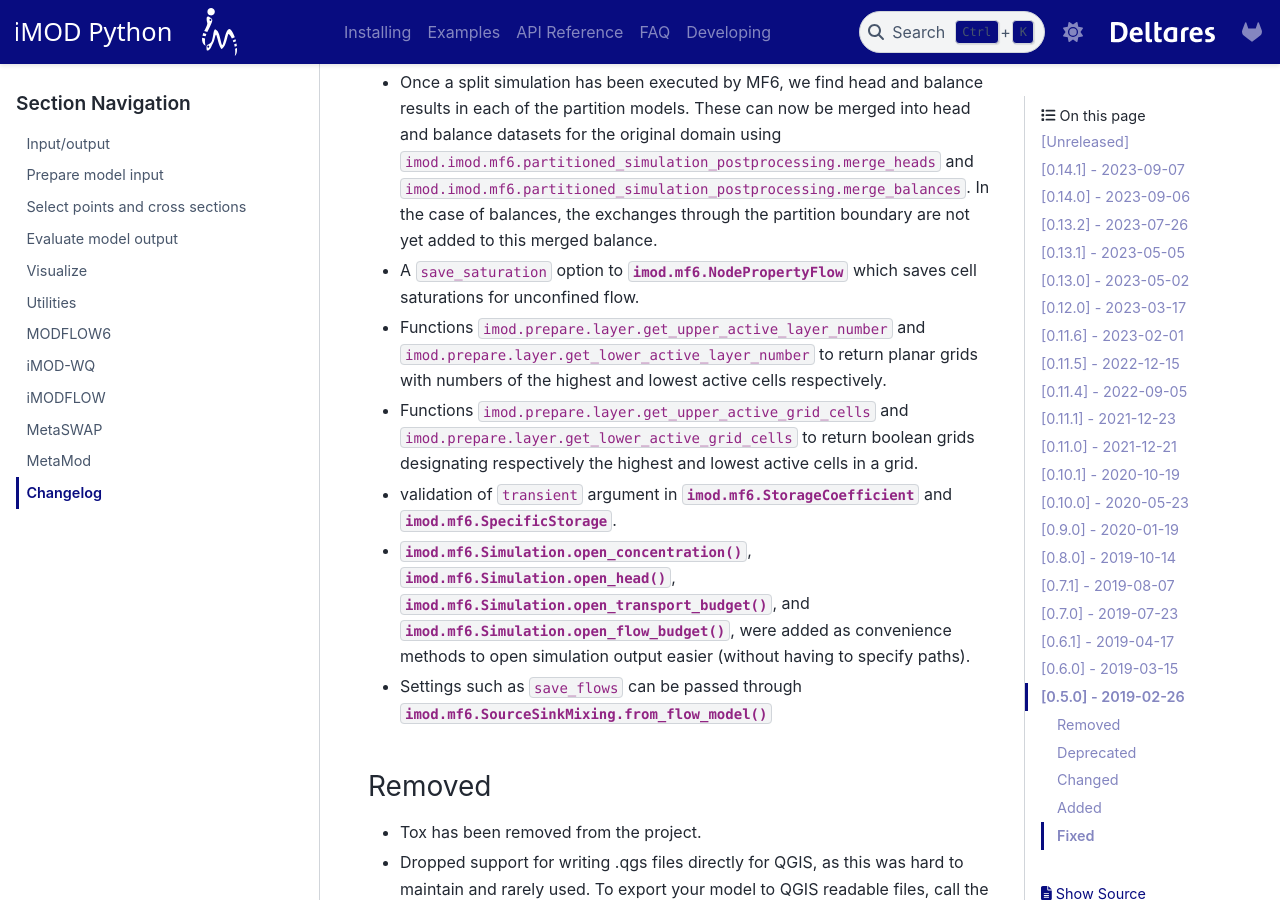
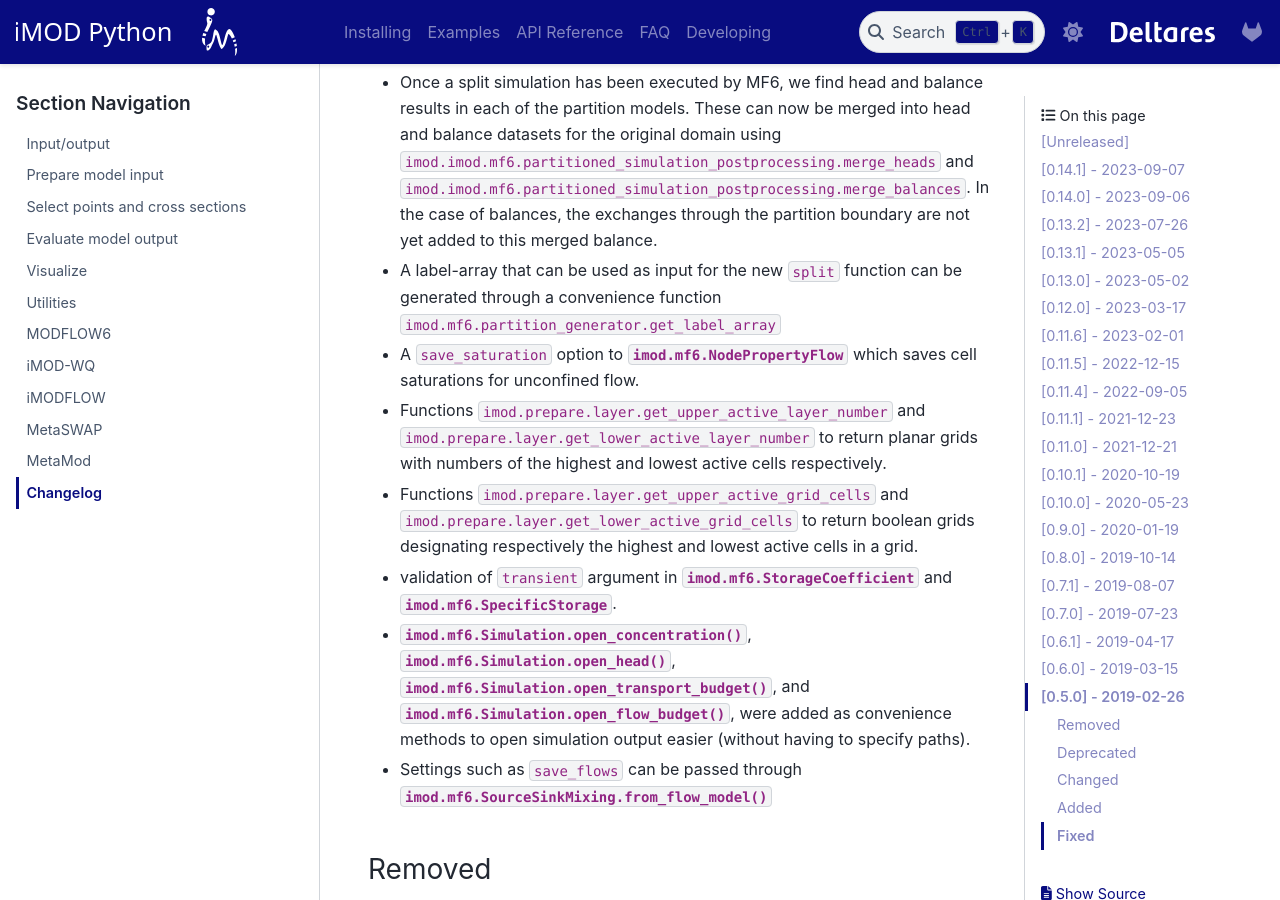
Before and after one commit to Deltares/imod-python, a Sphinx documentation site: the page built from docs/api/changelog.rst, in a window 1280 px wide and 900 px high, scrolled down 1369 px. Built offline with Sphinx 7.4.7 and the PyData theme 0.15.4, drawn with Linux system fonts in a browser that asks for light colours; pages that are not in the unit, such as notebooks, are missing from menus; cross-references to code outside the pages are shown as plain code.

Commit message:
update changelog

```diff
--- a/docs/api/changelog.rst
+++ b/docs/api/changelog.rst
@@ -54,6 +54,8 @@ Added
   :function:`imod.imod.mf6.partitioned_simulation_postprocessing.merge_balances`.
   In the case of balances, the exchanges through the partition boundary are not
   yet added to this merged balance.
+- A label-array that can be used as input for the new ``split`` function can be
+  generated through a convenience function :function:`imod.mf6.partition_generator.get_label_array`
 - A ``save_saturation`` option to :class:`imod.mf6.NodePropertyFlow` which saves
   cell saturations for unconfined flow.
 - Functions :function:`imod.prepare.layer.get_upper_active_layer_number` and
```
